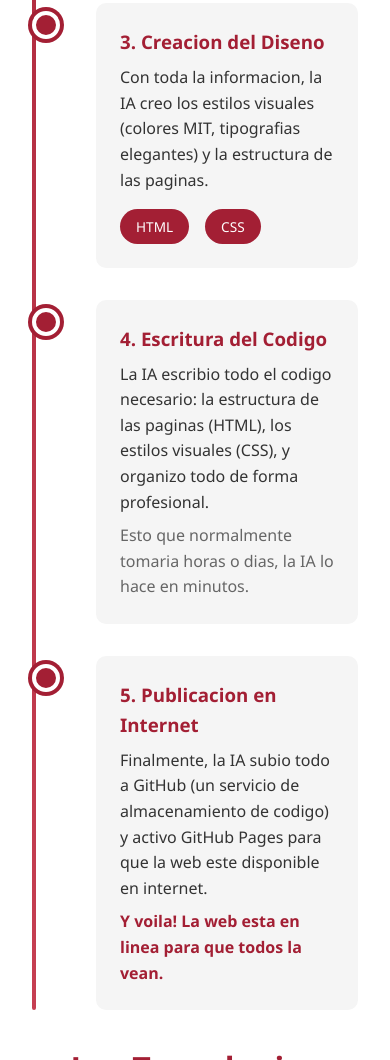
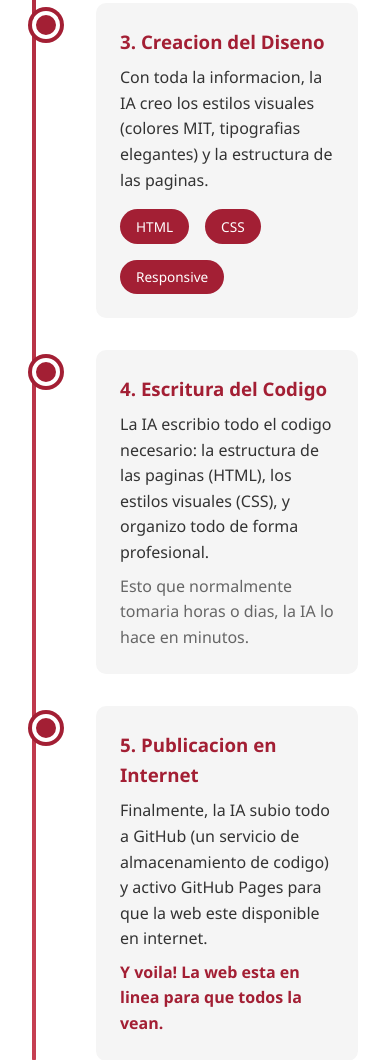
Before and after one commit to InternationalCIO/MITPE-WORKSHOP-AGENTES, a plain HTML site: page explicacion.html in a window 390 px wide. Shown: the part 2015-3075 px from the top of the page. Drawn offline with Linux system fonts and the light colour scheme.

Commit message:
Restaurar etiqueta Responsive en pagina de explicacion
Co-Authored-By: Claude Opus 4.5 <noreply@anthropic.com>

```diff
--- a/explicacion.html
+++ b/explicacion.html
@@ -190,6 +190,7 @@
                     <div class="tech-stack" style="margin-top: 1rem;">
                         <span class="tech-tag">HTML</span>
                         <span class="tech-tag">CSS</span>
+                        <span class="tech-tag">Responsive</span>
                     </div>
                 </div>
             </div>
```
